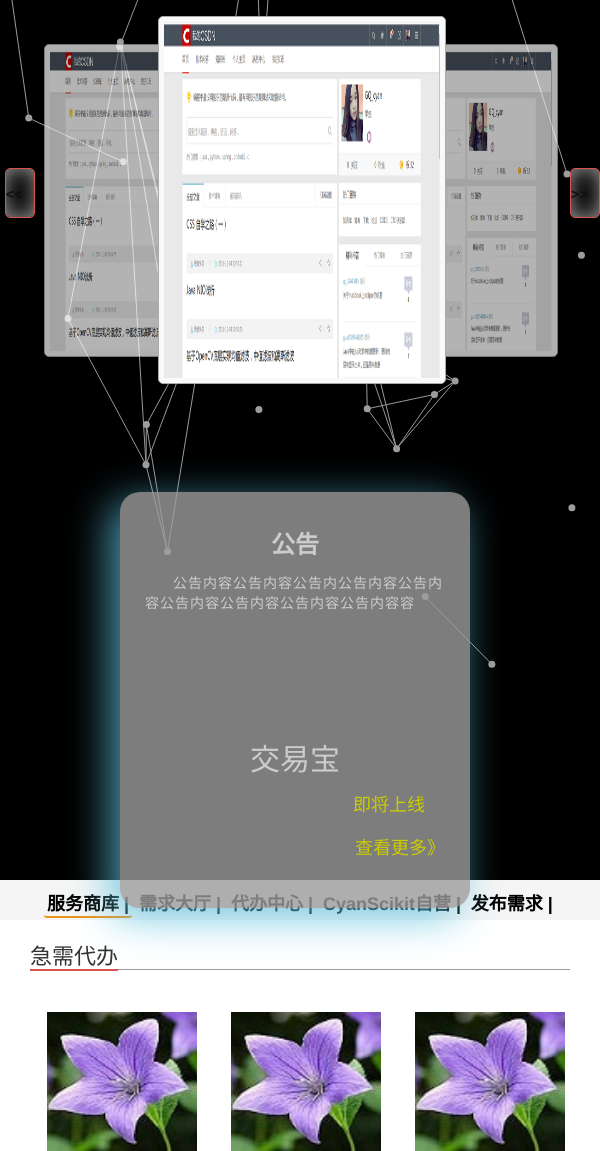
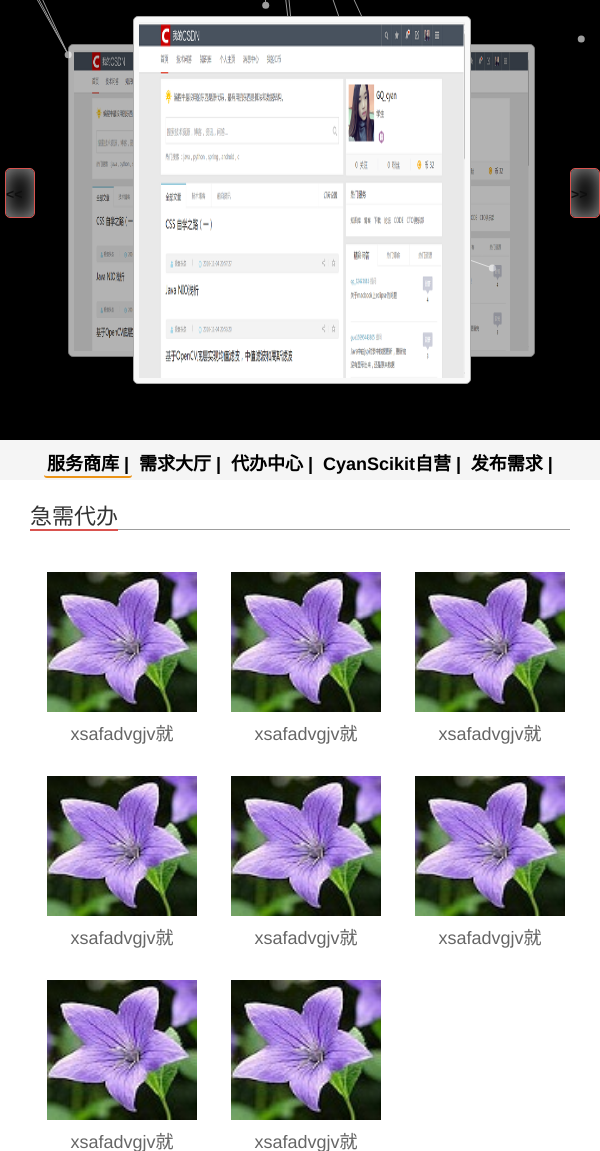
Before and after one commit to Thinkgamer/CSMarket, a Django app: page / in a window 600 px wide. Shown: the part 158-1309 px from the top of the page. Run offline with Django 3.2, Linux system fonts and the light colour scheme; some libraries are stand-ins or nearby versions.

Commit message:
change index

```diff
--- a/csmarket/news/views.py
+++ b/csmarket/news/views.py
@@ -49,6 +49,8 @@
         pass
     else:
         new=News.objects.get(new_title=newtitle)
+        new.new_seenum=new.new_seenum+1
+        new.save()
         if new.new_cate_id==1:
             csmdongtai = False;chuangke = True
         elif new.new_cate_id==2:
--- a/csmarket/static/css/index.css
+++ b/csmarket/static/css/index.css
@@ -59,7 +59,7 @@
 .mynav li{display: inline-block; height: 28px; line-height: 28px; padding-left: 3px; padding-right: 3px;}
 .mynav li a{ font-size: 18px; color: #000000; font-weight: 600;}
 .now{ border-bottom: 2px solid #eb9316; border-radius: 3px;}
-.fix{position: fixed;z-index: 10000;margin-top: 58px;}
+.fix{position: fixed;z-index: 999;margin-top: 58px;}
 
 /*主体main部分*/
 #main{ width: 100%; min-width:600px; overflow: hidden; margin: auto;margin-top: 15px;}
@@ -87,12 +87,14 @@
 /*footer部分*/
 #footer{ background:#000; overflow:hidden;  height:270px;min-width: 600px;}
 .footer_menus{ width:100%; color:#fff; overflow:hidden; margin-top:40px;}
+.footer_menus ul{ width:11%; float:left; list-style:none; margin-left:3%; }
+.footer_menus ul:nth-child(5){width: 16%;}
 .footer_menus ul{ width:10%; float:left; list-style:none; margin-left:5%; }
 .footer_menus ul li{ color:#fff; margin-top:8px; font-size:15px; font-weight:bold;}
 .footer_menus ul li a{ text-indent:0em; color:#fff; font-size:13px; font-weight:400;}
 .footer_menus ul li a:hover{ text-decoration:none;}
-.footer_code{ text-align:center; margin-top:10px; margin-right:10%;}
-.footer_code img{ width:130px; height:110px;}
+.footer_code{ text-align:center; margin-top:10px; margin-right:5%;}
+.footer_code img{ width:133px; height:132px;}
 .footer_copyright{ width:100%;  overflow:hidden; vertical-align:middle; color:#fff; font-size:13px; text-align:center;
     margin-top:27px; margin-bottom: 20px;}
 
@@ -101,8 +103,8 @@
 @media only screen and (min-width: 1000px) {
     .main_img_show{ margin-left: 60px;}
     #featured-area{width:695px;}
-    .roundabout-holder{width: 300px;}
-    .roundabout-moveable-item{width: 450px;}
+    .roundabout-holder{width: 200px;}
+    .roundabout-moveable-item{width: 500px;}
     #particles{height: 440px;}
 
     .note-cantainer{right: 0;top: 170px;}
@@ -114,12 +116,12 @@
 
 @media only screen and (min-width: 600px) and (max-width: 1000px) {
     .main_img_show{ margin-left: 60px;}
-    #featured-area{width:595px;}
+    #featured-area{width:595px; margin: auto;}
     .roundabout-holder{width: 200px;}
-    .roundabout-moveable-item{width: 500px;}
-    #particles{height: 880px;}
+    .roundabout-moveable-item{width: 400px;}
+    #particles{height: 440px;}
 
-    .note-cantainer{left: 240px; top:650px;}
+    .note-cantainer{display: none;}
     .content,.csm-cantainer{width:590px;}
     .market-cantainer,.chuangke-cantainer,.case-cantainer{width: 100%;float: left; margin-left: 10px;padding: 10px;margin-top:10px; }
     .footer_code{display: none;}
@@ -129,11 +131,11 @@
 @media only screen and (max-width: 600px) {
     .main_img_show{ margin-left: 0px;}
     #featured-area{width:595px;}
-    .roundabout-holder{width: 300px;}
-    .roundabout-moveable-item{width: 300px;}
-    #particles{height: 880px;}
+    .roundabout-holder{width: 200px;}
+    .roundabout-moveable-item{width: 350px;}
+    #particles{height: 440px;}
 
-    .note-cantainer{left: 120px; top:650px;}
+    .note-cantainer{display: none}
     .content,.csm-cantainer{width:590px;}
     .market-cantainer,.chuangke-cantainer,.case-cantainer{width: 100%;float: left; margin-left: 10px;padding: 10px; margin-top: 10px;}
     .footer_code{display: none;}
--- a/csmarket/static/css/news.css
+++ b/csmarket/static/css/news.css
@@ -37,7 +37,7 @@
 }
 .cantent-main{
     text-align: left;
-    text-indent:2em;
+    /*text-indent:2em;*/
     color: #666666;
 }
 .hot>h3,.talking-send>h3{padding-bottom:10px; margin-bottom:10px; border-radius:5px; border-bottom:1px solid #CCC; width:80%;}
--- a/csmarket/static/js/indexclass.js
+++ b/csmarket/static/js/common.js
@@ -33,13 +33,3 @@
         }
     );
 });
-
-//导航栏固定
-$(window).scroll(function(){
-    var top=$(window).scrollTop();
-    if(top>=502){
-        $("#headertop").addClass("fix");
-        $("#headertop").css({color:"red",top:0});
-    }else{
-        $("#headertop").removeClass("fix");}
-});
--- a/csmarket/static/js/indexdonghua.js
+++ b/csmarket/static/js/index.js
@@ -19,3 +19,13 @@
         lineColor: '#999999'
     });
 });
+
+//导航栏固定
+$(window).scroll(function(){
+    var top=$(window).scrollTop();
+    if(top>=502){
+        $("#headertop").addClass("fix");
+        $("#headertop").css({color:"red",top:0});
+    }else{
+        $("#headertop").removeClass("fix");}
+});
--- a/csmarket/templates/base.html
+++ b/csmarket/templates/base.html
@@ -153,8 +153,6 @@
 </div>
 
 {% block main %}{% endblock %}
-{#<div id="main"></div>#}
-
 
 <div id="footer">
     <div class="footer_menus">
@@ -200,11 +198,11 @@
 </div>
 
 <script type="text/javascript" src="/static/js/jquery-1.10.2.min.js"></script>
+<script type="text/javascript" src="/static/js/jquery.particleground.min.js"></script>
 <script type="text/javascript" src="/static/js/bootstrap.min.js"></script>
-<script type="text/javascript" src="/static/js/jquery.particleground.min.js"></script>
-<script type="text/javascript" src="/static/js/indexclass.js"></script>
-<script type="text/javascript" src="/static/js/indexdonghua.js"></script>
+<script type="text/javascript" src="/static/js/common.js"></script>
 <script type="text/ecmascript" src="/static/js/jquery.roundabout-1.0.min.js"></script><!--图片切换插件-->
 <script type="text/ecmascript" src="/static/js/jquery.easing.1.3.js"></script>
+<script type="text/javascript" src="/static/js/index.js"></script>
 </body>
 </html>
--- a/csmarket/templates/index.html
+++ b/csmarket/templates/index.html
@@ -37,8 +37,8 @@
         <li><a href="#">CyanScikit自营 |</a></li>
         <li><a href="#">发布需求 |</a></li>
         <li><a href="#">发布需求 |</a></li>
-        <li><a href="#">CSM动态 |</a></li>
-        <li><a href="#">创客故事</a></li>
+        <li><a href="/news/all/CSM动态/">CSM动态 |</a></li>
+        <li><a href="/news/all/创客故事/">创客故事</a></li>
     </ul>
 </div>
 <div id="main">
--- a/csmarket/templates/news.html
+++ b/csmarket/templates/news.html
@@ -24,8 +24,8 @@
         <li class="now"><a href="#">CSM动态 |</a></li>
         <li><a href="#">创客故事 </a></li>
         {% elif chuangke %}
-        <li><a href="#">CSM动态 |</a></li>
-        <li class="now"><a href="#">创客故事 </a></li>
+        <li><a href="/news/all/CSM动态/">CSM动态 |</a></li>
+        <li class="now"><a href="/news/all/创客故事/">创客故事 </a></li>
         {% endif %}
     </ul>
 </div>
@@ -65,6 +65,6 @@
 {% endblock %}
 <script src="/static/js/jquery-1.10.2.min.js"></script>
 <script type="text/javascript" src="/static/js/bootstrap.min.js"></script>
-<script src="/static/js/indexclass.js"></script>
+<script src="/static/js/common.js"></script>
 </body>
 </html>
```
Also changed, not shown: csmarket/templates/news_one.html (+7 -5 lines).
